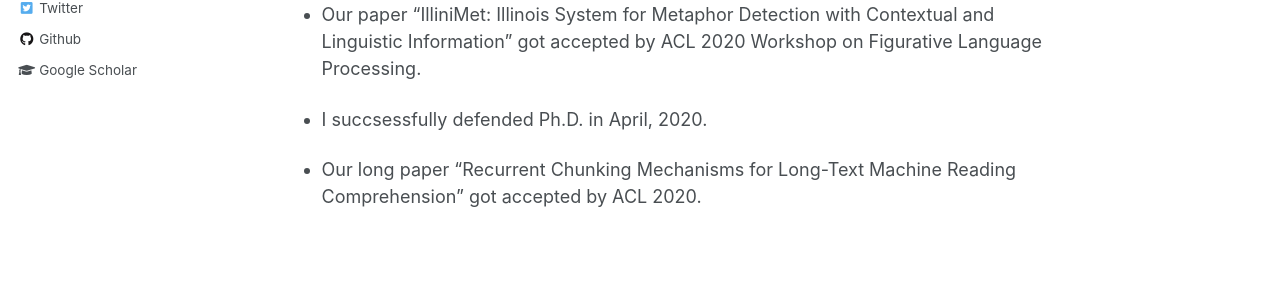
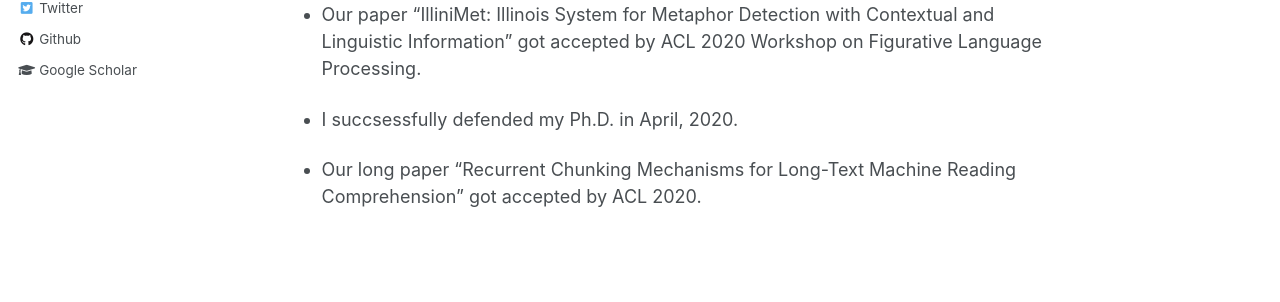
Before and after one commit to HongyuGong/HongyuGong.github.io, a Jekyll site: the page built from _pages/about.md, in a window 1280 px wide. Shown: the part 396-698 px from the top of the page. Built offline with Jekyll 4.4.1, drawn with Linux system fonts in a browser that asks for light colours.

```diff
--- a/_pages/about.md
+++ b/_pages/about.md
@@ -16,6 +16,6 @@ Recent News
 
 * Our paper "IlliniMet: Illinois System for Metaphor Detection with Contextual and Linguistic Information" got accepted by ACL 2020 Workshop on Figurative Language Processing.
 
-* I succsessfully defended Ph.D. in April, 2020.
+* I succsessfully defended my Ph.D. in April, 2020.
 
 * Our long paper "Recurrent Chunking Mechanisms for Long-Text Machine Reading Comprehension" got accepted by ACL 2020.
```
